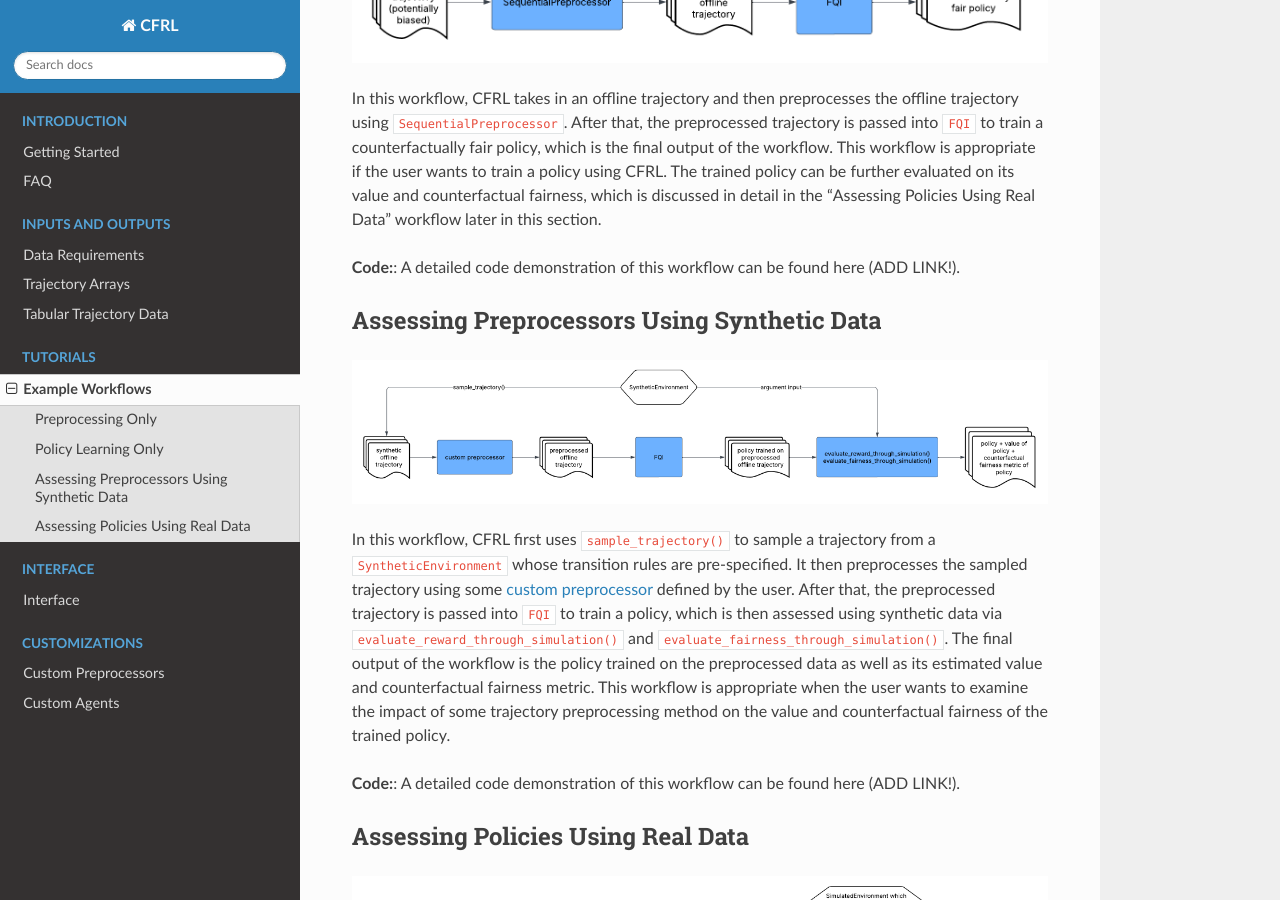
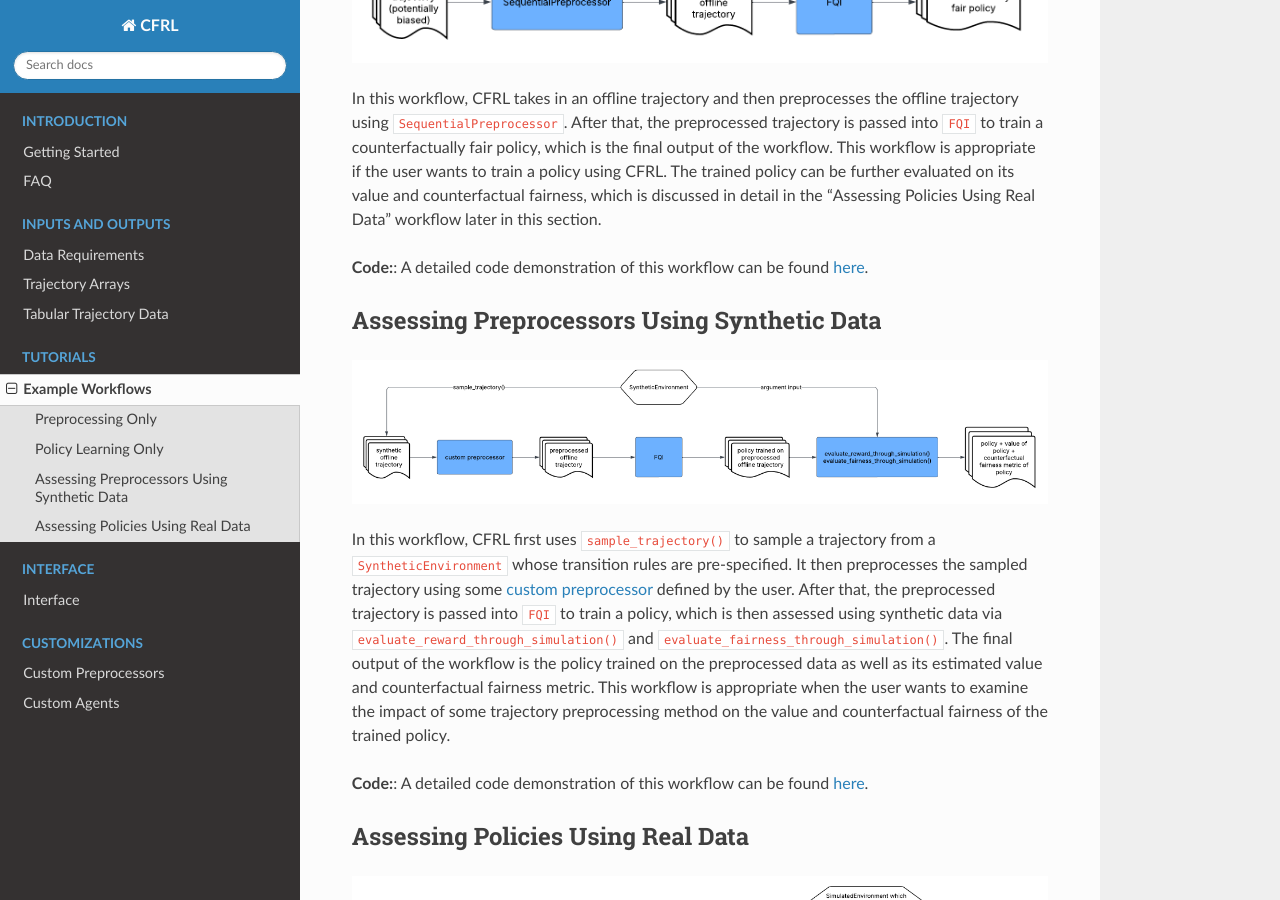
Before and after one commit to zhenkewu/CFRL, a Sphinx documentation site: the page built from docs/source/tutorials/example_workflows.rst, in a window 1280 px wide and 900 px high, scrolled down 783 px. Built offline with Sphinx 7.4.7 and the Read the Docs theme 3.1.0, drawn with Linux system fonts in a browser that asks for light colours.

Commit message:
Update links to workflow demos.

```diff
--- a/docs/source/tutorials/example_workflows.rst
+++ b/docs/source/tutorials/example_workflows.rst
@@ -29,7 +29,8 @@ workflow is appropriate if the user wants to train a policy using CFRL. The trai
 further evaluated on its value and counterfactual fairness, which is discussed in detail in the
 "Assessing Policies Using Real Data" workflow later in this section.
 
-**Code:**: A detailed code demonstration of this workflow can be found here (ADD LINK!).
+**Code:**: A detailed code demonstration of this workflow can be found
+`here <https://github.com/JianhanZhang/CFRL/blob/main/examples/policy_learning_only_workflow.ipynb>`_.
 
 Assessing Preprocessors Using Synthetic Data
 --------------------------
@@ -46,7 +47,8 @@ on the preprocessed data as well as its estimated value and counterfactual fairn
 workflow is appropriate when the user wants to examine the impact of some trajectory preprocessing
 method on the value and counterfactual fairness of the trained policy.
 
-**Code:**: A detailed code demonstration of this workflow can be found here (ADD LINK!).
+**Code:**: A detailed code demonstration of this workflow can be found
+`here <https://github.com/JianhanZhang/CFRL/blob/main/examples/synthetic_data_workflow.ipynb>`_.
 
 Assessing Policies Using Real Data
 --------------------------
```
Also changed, not shown: README.md (+4 -4 lines).
